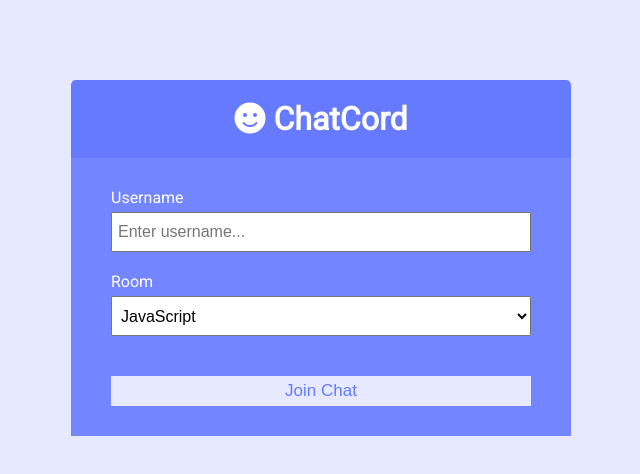
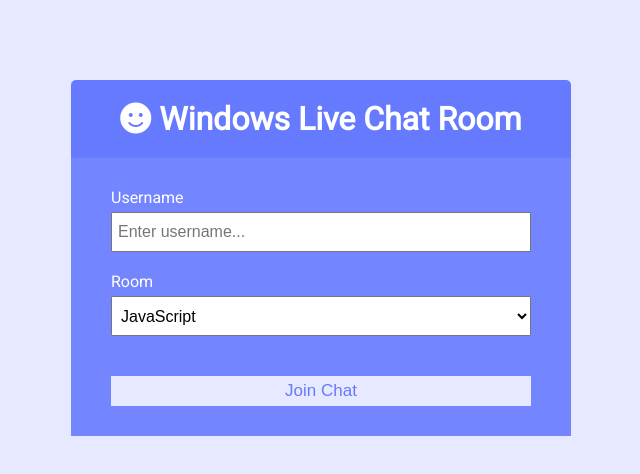
Before and after one commit to oddporson/windows-live-chatroom, a website: page public/index.html in a window 1280 px wide. Shown: the whole page, without its empty margins (319-959 px from the left). Drawn offline with Linux system fonts and the light colour scheme.

Commit message:
changed the name of messenger to in remininsce of windows live messenger or msn live

```diff
--- a/public/index.html
+++ b/public/index.html
@@ -11,12 +11,12 @@
 			crossorigin="anonymous"
 		/>
 		<link rel="stylesheet" href="css/style.css" />
-		<title>ChatCord App</title>
+		<title>Windows Live Chat Room</title>
 	</head>
 	<body>
 		<div class="join-container">
 			<header class="join-header">
-				<h1><i class="fas fa-smile"></i> ChatCord</h1>
+				<h1><i class="fas fa-smile"></i> Windows Live Chat Room </h1>
 			</header>
 			<main class="join-main">
 				<form action="chat.html">
```
Also changed, not shown: public/chat.html (+2 -2 lines).
